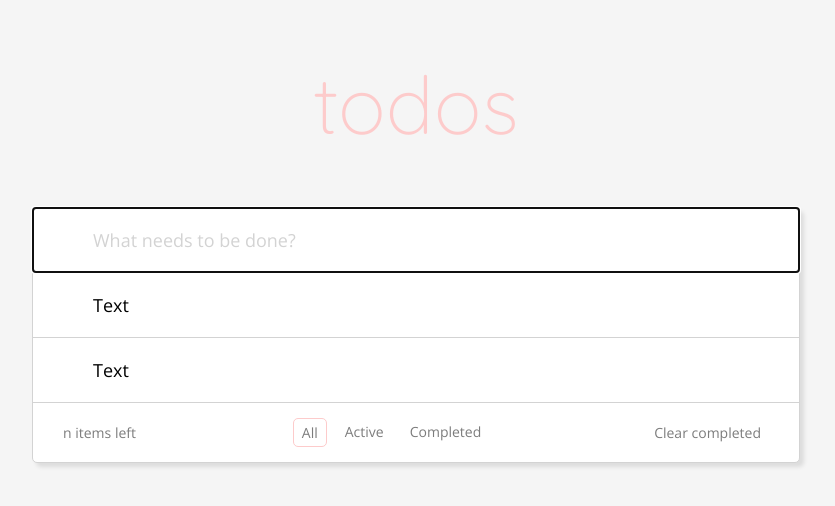
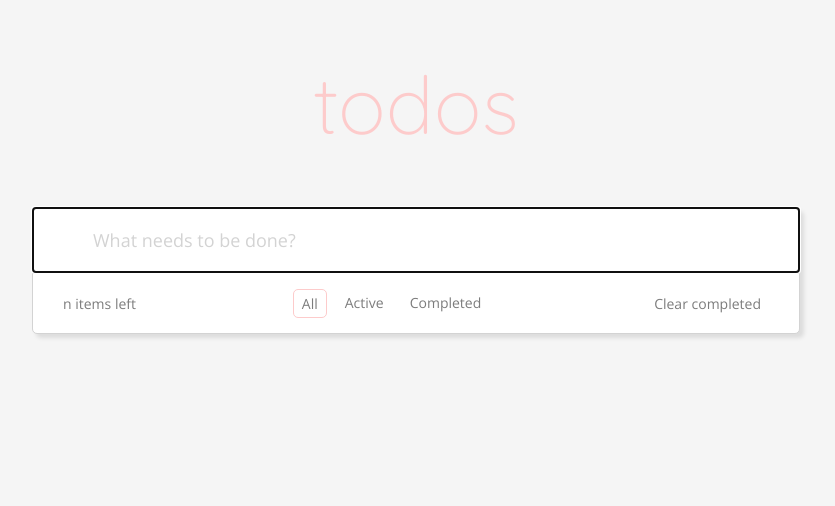
Before and after one commit to edelsid/toDo, a React (Vite) app: page / in a window 1280 px wide. Shown: the top 506 px of the page, without its empty margins (224-1059 px from the left). Built offline with nearby package versions, Linux system fonts and the light colour scheme.

Commit message:
task display functionality

```diff
--- a/src/App.css
+++ b/src/App.css
@@ -93,6 +93,23 @@ button {
   padding: 20px 60px;
 }
 
+.task:is(.done) {
+  color: lightgray;
+  text-decoration: line-through;
+  display: flex;
+  align-items: center;
+  position: relative;
+}
+
+.task:is(.done)::before {
+  content: '';
+  background-image: url('./assets/done.svg');
+  width: 24px;
+  aspect-ratio: 1 / 1;
+  position: absolute;
+  left: 20px;
+}
+
 .task:not(:last-child) {
   border-bottom: 1px solid lightgray;
 }
--- a/src/components/Task.tsx
+++ b/src/components/Task.tsx
@@ -1,7 +1,15 @@
-export default function Task() {
+import toDoTypes from "../types"
+
+interface TaskProps {
+  data: toDoTypes,
+}
+
+export default function Task({ data } : TaskProps) {
+  const { text, done } = data;
+
   return (
-    <li className='task'>
-      Text
+    <li className={`task ${done ? 'done' : ''}`}>
+      {text}
     </li>
   )
 }
--- a/src/components/Tasks.tsx
+++ b/src/components/Tasks.tsx
@@ -1,10 +1,16 @@
+import toDoTypes from "../types"
 import Task from "./Task"
 
-export default function Tasks() {
+interface TasksProps {
+  data: toDoTypes[],
+}
+
+export default function Tasks({ data } : TasksProps) {
   return (
     <ul className='tasks'>
-      <Task />
-      <Task />
+      {data.map((item: toDoTypes) =>
+        <Task key={item.id} data={item}/>
+      )}
     </ul>
   )
 }
--- a/src/components/Widget.tsx
+++ b/src/components/Widget.tsx
@@ -1,12 +1,17 @@
+import { useState } from "react"
+import toDoTypes from "../types"
+import operations from "../operations"
 import Header from "./Header"
 import Tasks from "./Tasks"
 import Footer from "./Footer"
 
 export default function Widget() {
+  const [ tasks, setTasks ] = useState<toDoTypes[]>(operations.retrieveData());
+
   return (
     <div className='widget'>
       <Header />
-      <Tasks />
+      <Tasks data={tasks}/>
       <Footer />
     </div>
   )
```
Also changed, not shown: src/assets/done.svg (added).
